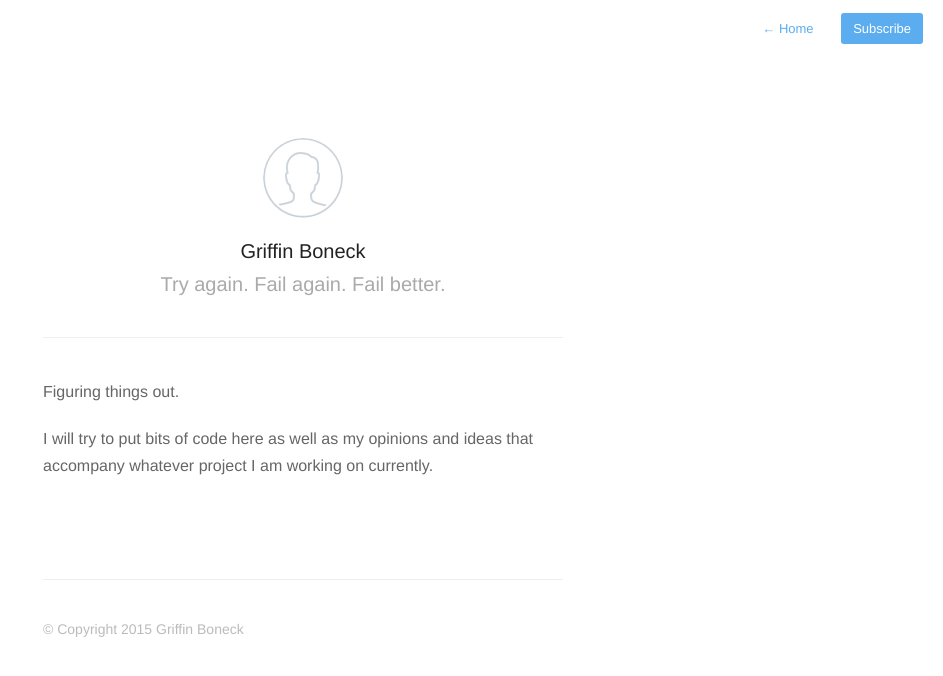
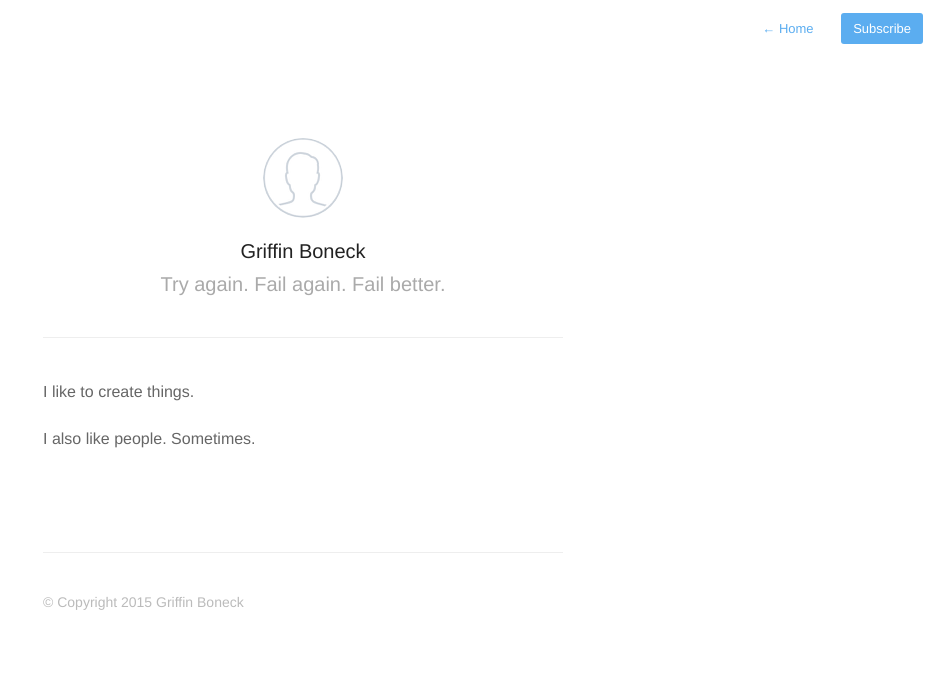
Before and after one commit to Gboneck/gboneck.github.io, a Jekyll site: the page built from about.md, in a window 1280 px wide. Shown: the top 676 px of the page, without its empty margins (337-1280 px from the left). Built offline with Jekyll 4.4.1, drawn with Linux system fonts in a browser that asks for light colours; nearby versions of some CDN libraries; Markdown is read by kramdown in place of the engine named in the settings.

Commit message:
edit 'about'

```diff
--- a/about.md
+++ b/about.md
@@ -4,8 +4,8 @@ permalink: about/
 profile: true
 ---
 
-Figuring things out.
+I like to create things.
 
-I will try to put bits of code here as well as my opinions and ideas that accompany whatever project I am working on currently.
+I also like people. Sometimes.
 
 {% include footer.html %}
```
